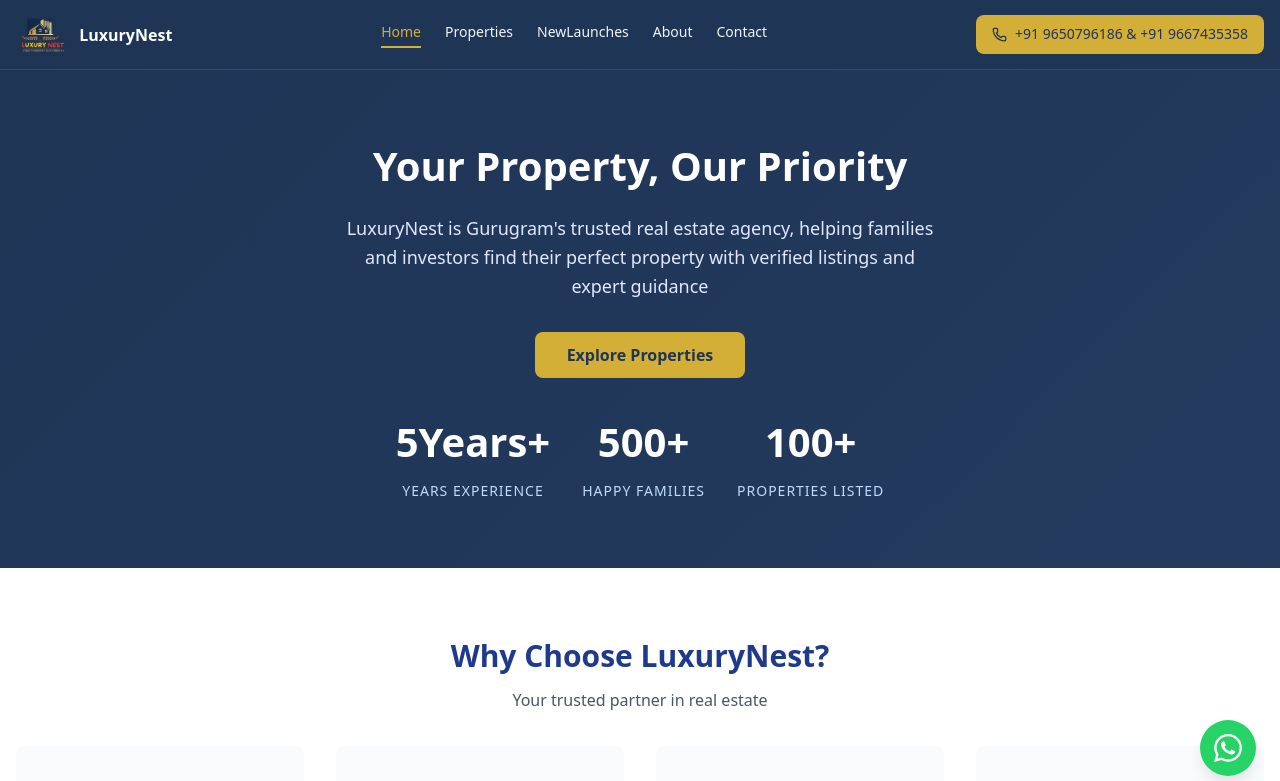
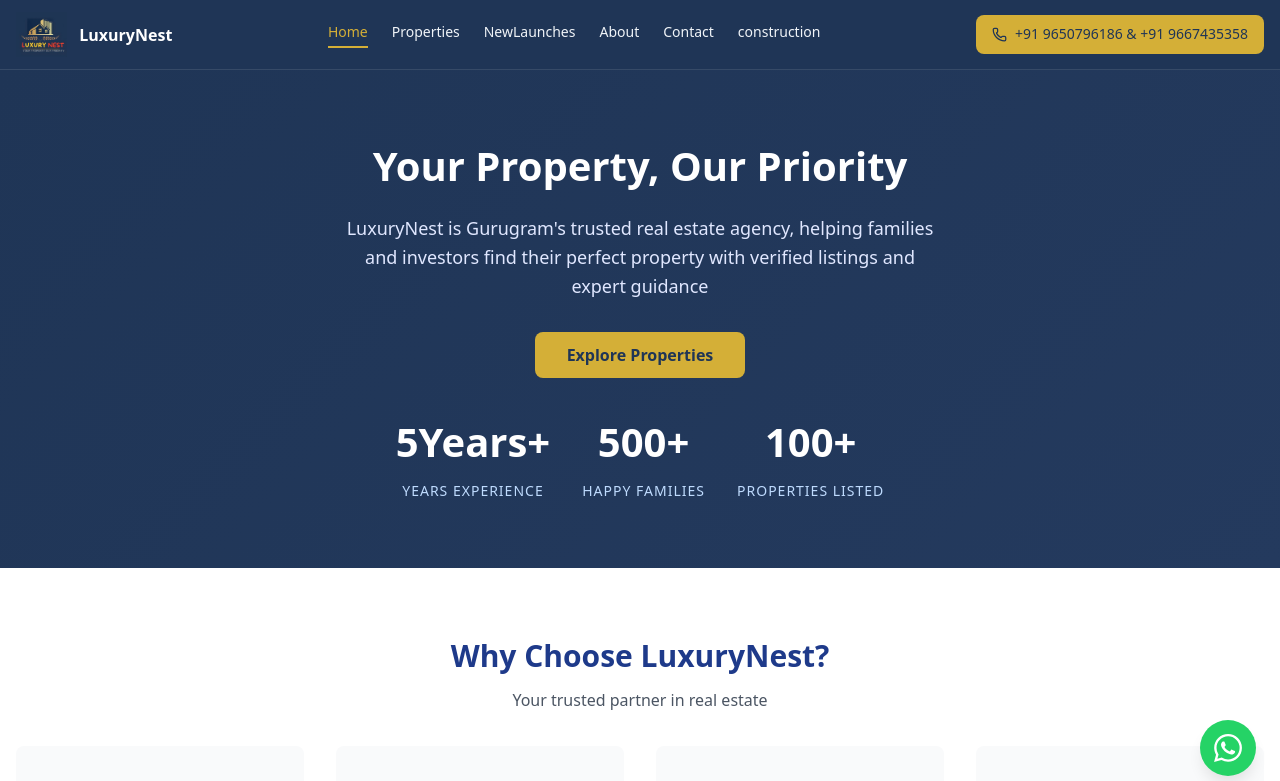
Before and after one commit to gauravquest00-create/luxurynest.llp, a React (Vite) app: page / in a window 1280 px wide. Shown: the top 781 px of the page. Built offline with nearby package versions, Linux system fonts and the light colour scheme.

Commit message:
Update Navbar.jsx

```diff
--- a/src/components/common/Navbar.jsx
+++ b/src/components/common/Navbar.jsx
@@ -9,6 +9,8 @@
   { label: "NewLaunches", path: "/new-launches" },
   { label: "About", path: "/about" },
   { label: "Contact", path: "/contact" },
+  { label: "construction", path: "/construction" },
+
 ];
 
 export default function Navbar() {
```
